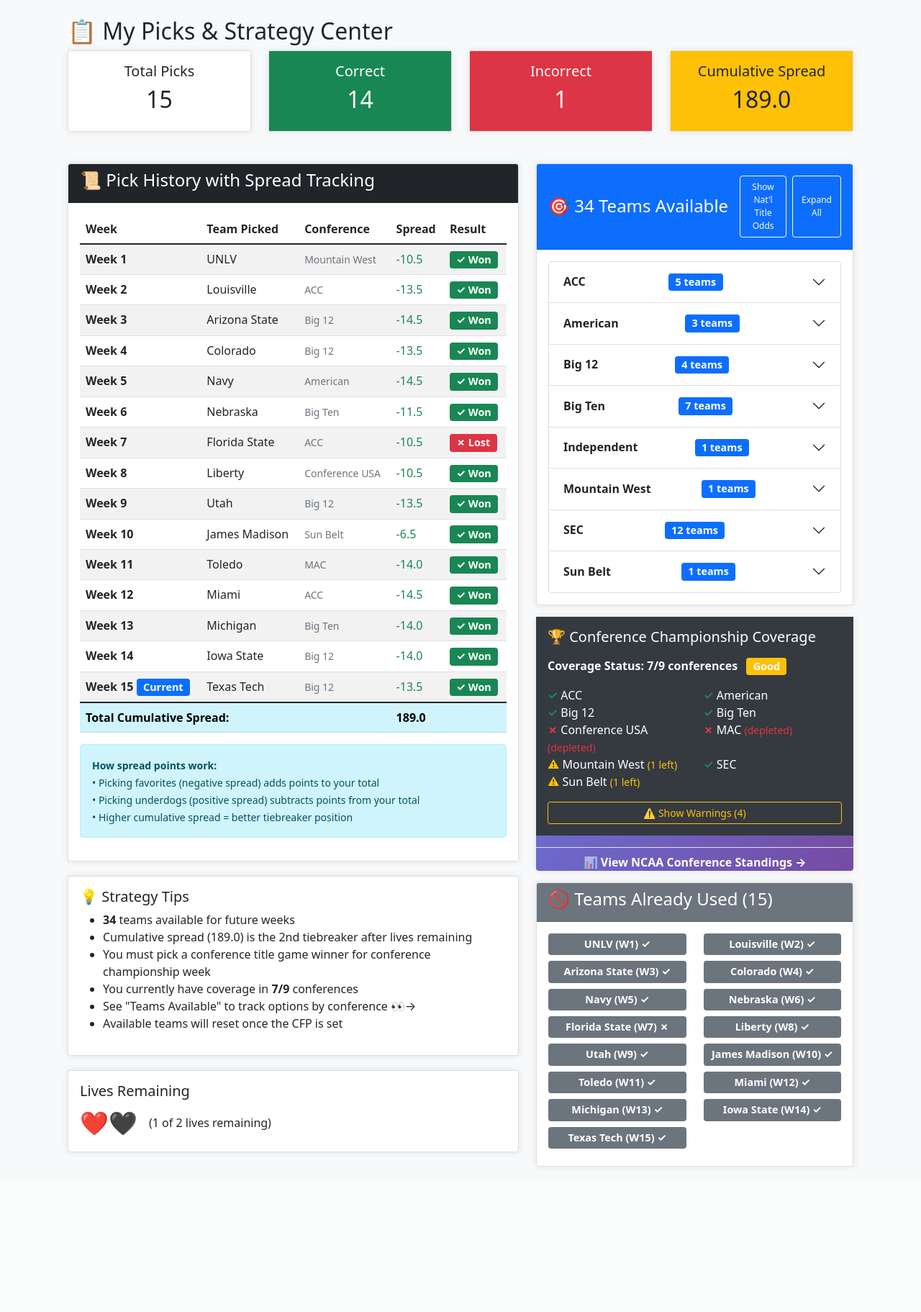
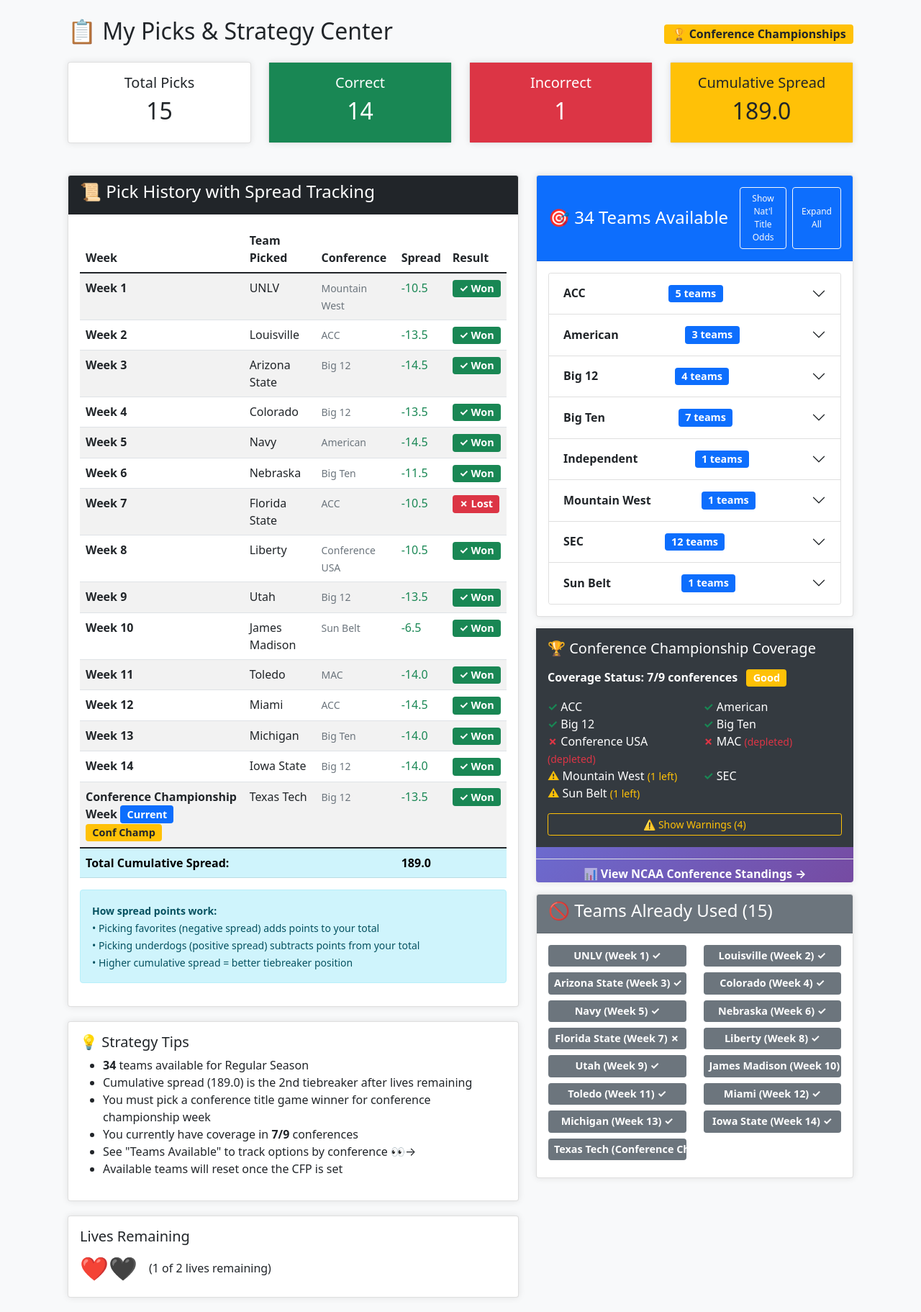
Before and after one commit to BradHagstrom16/CF_Survivor, a Flask app: page /my-picks in a window 1280 px wide. Shown: the part 62-1885 px from the top of the page at 72% size. Before the commit the page ends 1684 px from the top, so only its background shows below. Run offline with Flask 3, Linux system fonts and the light colour scheme; a user stored in the database is signed in; data comes from the database, SQL or seed files in the repository.

Commit message:
Add files via upload

```diff
--- a/templates/my_picks.html
+++ b/templates/my_picks.html
@@ -4,7 +4,29 @@
 
 {% block content %}
 <div class="container-fluid">
+    <!-- Add progress badge in top-right corner -->
+    <div class="d-flex justify-content-between align-items-center mb-3">
         <h2>📋 My Picks & Strategy Center</h2>
+        {% if current_week_display %}
+            <div>
+                {% if current_week_display.badge_type == 'conference' %}
+                    <span class="badge bg-warning text-dark fs-6">🏆 {{ current_week_display.progress_text }}</span>
+                {% elif current_week_display.badge_type == 'playoff' %}
+                    <span class="badge bg-danger fs-6">🏈 {{ current_week_display.progress_text }}</span>
+                {% else %}
+                    <span class="badge bg-secondary fs-6">{{ current_week_display.progress_text }}</span>
+                {% endif %}
+            </div>
+        {% endif %}
+    </div>
+
+    <!-- CFP Phase Alert (if applicable) -->
+    {% if in_cfp %}
+    <div class="alert alert-danger mb-3">
+        <h5>🏈 College Football Playoff Phase</h5>
+        <p class="mb-0">All teams have been reset! You can pick any team again, but once used in the CFP, they cannot be picked again in later CFP rounds.</p>
+    </div>
+    {% endif %}
 
     <!-- Statistics Cards -->
     <div class="row mb-4">
@@ -65,9 +87,14 @@
                                 {% for pick in user_picks %}
                                 <tr>
                                     <td>
-                                        <strong>Week {{ pick.week.week_number }}</strong>
+                                        <strong>{{ pick.week_display.display_name if pick.week_display else 'Week ' + pick.week.week_number|string }}</strong>
                                         {% if pick.week.is_active %}
                                             <span class="badge bg-primary">Current</span>
+                                        {% endif %}
+                                        {% if pick.week_display and pick.week_display.badge_type == 'conference' %}
+                                            <span class="badge bg-warning text-dark">Conf Champ</span>
+                                        {% elif pick.week_display and pick.week_display.badge_type == 'playoff' %}
+                                            <span class="badge bg-danger">Playoff</span>
                                         {% endif %}
                                     </td>
                                     <td>{{ pick.team.name }}</td>
@@ -120,17 +147,23 @@
                 </div>
             </div>
 
-            <!-- Strategy Tips (MOVED HERE from bottom) -->
+            <!-- Strategy Tips (Dynamic based on phase) -->
             <div class="card mt-3">
                 <div class="card-body">
                     <h5>💡 Strategy Tips</h5>
                     <ul>
-                        <li><strong>{{ available_teams|length }}</strong> teams available for future weeks</li>
+                        <li><strong>{{ available_teams|length }}</strong> teams available for {{ phase_description|default('future weeks') }}</li>
                         <li>Cumulative spread ({{ "%.1f"|format(current_user.cumulative_spread) }}) is the 2nd tiebreaker after lives remaining</li>
+                        {% if not in_cfp %}
                         <li>You must pick a conference title game winner for conference championship week</li>
                         <li>You currently have coverage in <strong>{{ conferences_with_teams }}/{{ total_conferences }}</strong> conferences</li>
-                        <li>See "Teams Available" to track options by conference &#x1F440;&rarr;</li>
+                        <li>See "Teams Available" to track options by conference 👀→</li>
+                        {% endif %}
+                        {% if in_cfp %}
+                        <li class="text-danger"><strong>CFP Note:</strong> All teams have been reset! You can use any team again, but only once during the playoff.</li>
+                        {% else %}
                         <li>Available teams will reset once the CFP is set</li>
+                        {% endif %}
                     </ul>
                 </div>
             </div>
@@ -161,7 +194,7 @@
 
         <!-- Available Teams Column -->
         <div class="col-md-5">
-            <!-- Available Teams by Conference (MOVED UP) -->
+            <!-- Available Teams by Conference -->
             <div class="card mb-3">
                 <div class="card-header bg-primary text-white py-3">
                     <div class="d-flex justify-content-between align-items-center">
@@ -177,6 +210,12 @@
                     </div>
                 </div>
                 <div class="card-body">
+                    {% if in_cfp %}
+                        <div class="alert alert-info mb-3">
+                            <strong>CFP Phase:</strong> All teams reset! Pick any team for each CFP round.
+                        </div>
+                    {% endif %}
+
                     {% if teams_by_conference %}
                         <div class="accordion" id="conferenceAccordion">
                             {% for conf_name, teams in teams_by_conference.items() | sort %}
@@ -211,13 +250,14 @@
                         </div>
                     {% else %}
                         <div class="alert alert-warning">
-                            <strong>No teams remaining!</strong> You've used all available teams.
+                            <strong>No teams remaining!</strong> You've used all available teams for {{ phase_description|default('this phase') }}.
                         </div>
                     {% endif %}
                 </div>
             </div>
 
-            <!-- Conference Championship Alert Box (MOVED DOWN) -->
+            <!-- Conference Championship Alert Box (hide during CFP) -->
+            {% if not in_cfp %}
             <div class="card conference-alert mb-3">
                 <div class="card-body" style="background-color: #343a40;">
                     <h5 class="mb-3">🏆 Conference Championship Coverage</h5>
@@ -284,11 +324,12 @@
                     </a>
                 </div>
             </div>
+            {% endif %}
 
-            <!-- Used Teams Reference -->
+            <!-- Used Teams Reference (with phase clarity) -->
             <div class="card mt-3">
                 <div class="card-header bg-secondary text-white">
-                    <h4>🚫 Teams Already Used ({{ used_teams|length }})</h4>
+                    <h4>🚫 Teams Already Used {% if in_cfp %}(CFP Only){% endif %} ({{ used_teams|length }})</h4>
                 </div>
                 <div class="card-body">
                     {% if used_teams %}
@@ -296,8 +337,8 @@
                             {% for item in used_teams | sort(attribute='week') %}
                             <div class="col-md-6 mb-2">
                                 <div class="badge bg-secondary w-100 p-2"
-                                     title="Used in Week {{ item.week }}">
-                                    {{ item.team.name }} (W{{ item.week }})
+                                     title="Used in {{ item.week_display|default('Week ' + item.week|string) }}">
+                                    {{ item.team.name }} ({{ item.week_display|default('W' + item.week|string) }})
                                     {% if item.is_correct == True %}
                                         ✓
                                     {% elif item.is_correct == False %}
@@ -308,7 +349,7 @@
                             {% endfor %}
                         </div>
                     {% else %}
-                        <p class="text-muted">No teams used yet.</p>
+                        <p class="text-muted">No teams used yet{% if in_cfp %} in the CFP{% endif %}.</p>
                     {% endif %}
                 </div>
             </div>
```
Lines whose indentation alone changed are shown as unchanged.
